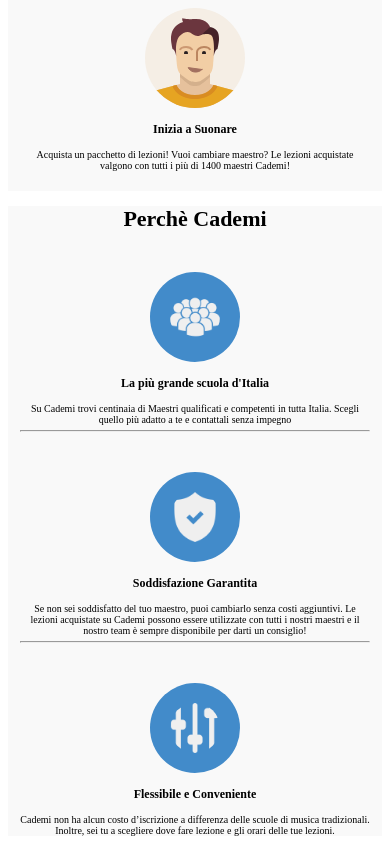
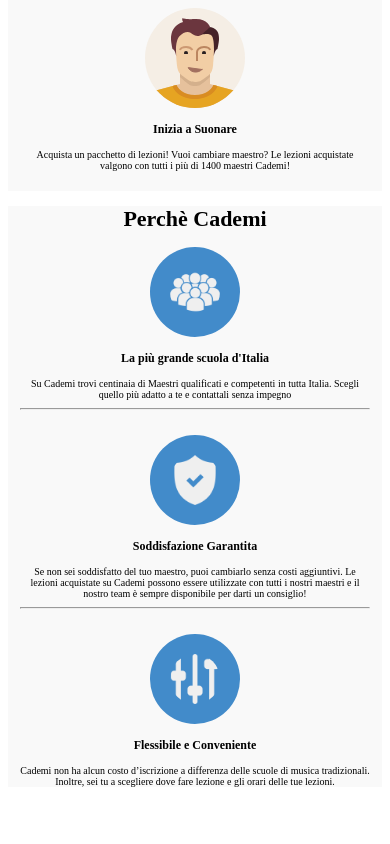
Before and after one commit to Danilo91Colloca/html-css-resp-wannabe, a plain HTML site: page index.html in a window 390 px wide. Shown: the part 831-1675 px from the top of the page. After the commit the page ends 1626 px from the top, so only its background shows below. Drawn offline with Linux system fonts and the light colour scheme.

Commit message:
miglioramento margini dei vari contenuti e delle hr

```diff
--- a/style.css
+++ b/style.css
@@ -74,21 +74,21 @@
 
 /* media query */
 
-@media screen and (max-width: 420px){
+@media screen and (max-width: 420px) {
 
   /* ridimensionamento font generale */
 
-  body{
+  body {
     font-size: 10px;
   }
 
   /* blocco lezioni e steps posti in verticale */
 
-  #lezioni .row>.left,
-  #lezioni .row>.right,
-  #steps .row>.left,
-  #steps .row>.central,
-  #steps .row>.right {
+  #lezioni .row > .left,
+  #lezioni .row > .right,
+  #steps .row > .left,
+  #steps .row > .central,
+  #steps .row > .right {
     width: 100%;
     margin-bottom: 20px;
   }
@@ -115,10 +115,10 @@
     height: 100px;
   }
 /* modifica del margin nel blocco perchè */
-  #why .row>.first,
-  #why .row>.second,
-  #why .row>.third {
-    margin-top: 40px;
+  #why .row > .first,
+  #why .row > .second,
+  #why .row > .third {
+    margin-top: 15px;
   }
   /* ridimensionamento img del blocco perche */
   #why .row img {
@@ -126,6 +126,10 @@
     border-radius: 50%;
     padding: 20px
   }
+  #why > .row  hr {
+    margin-top: 8px;
+    margin-bottom: 25px;
 
+  }
 
 }
```
